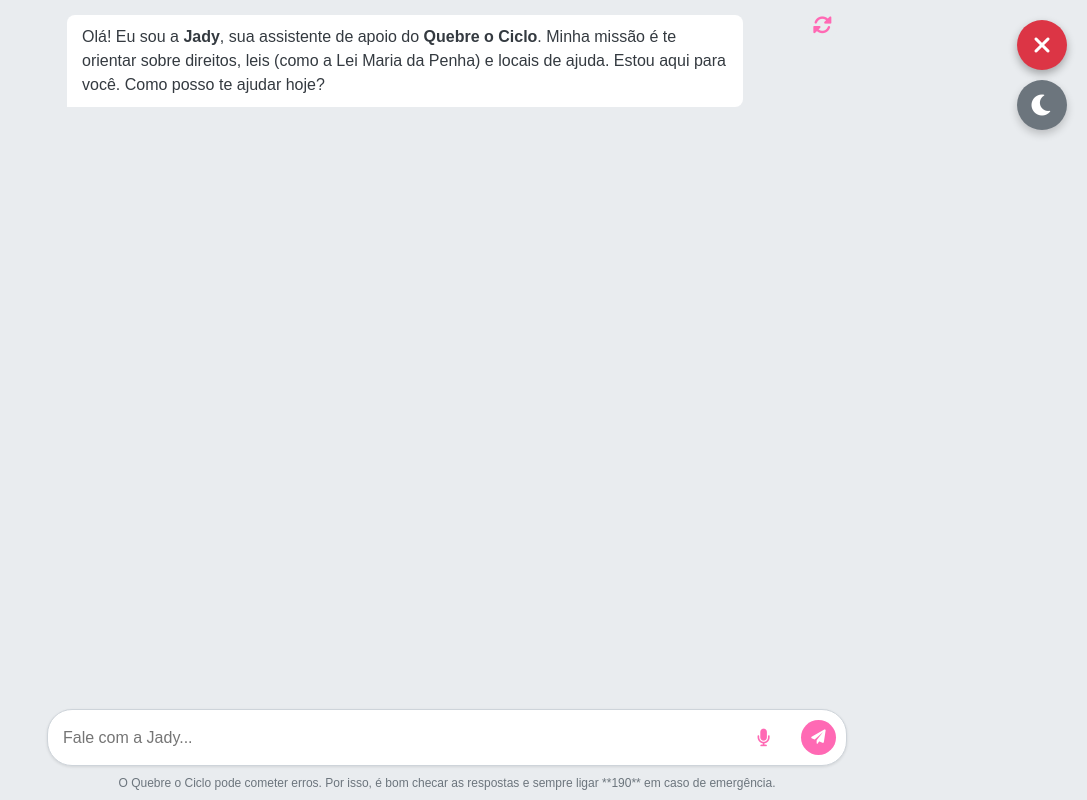
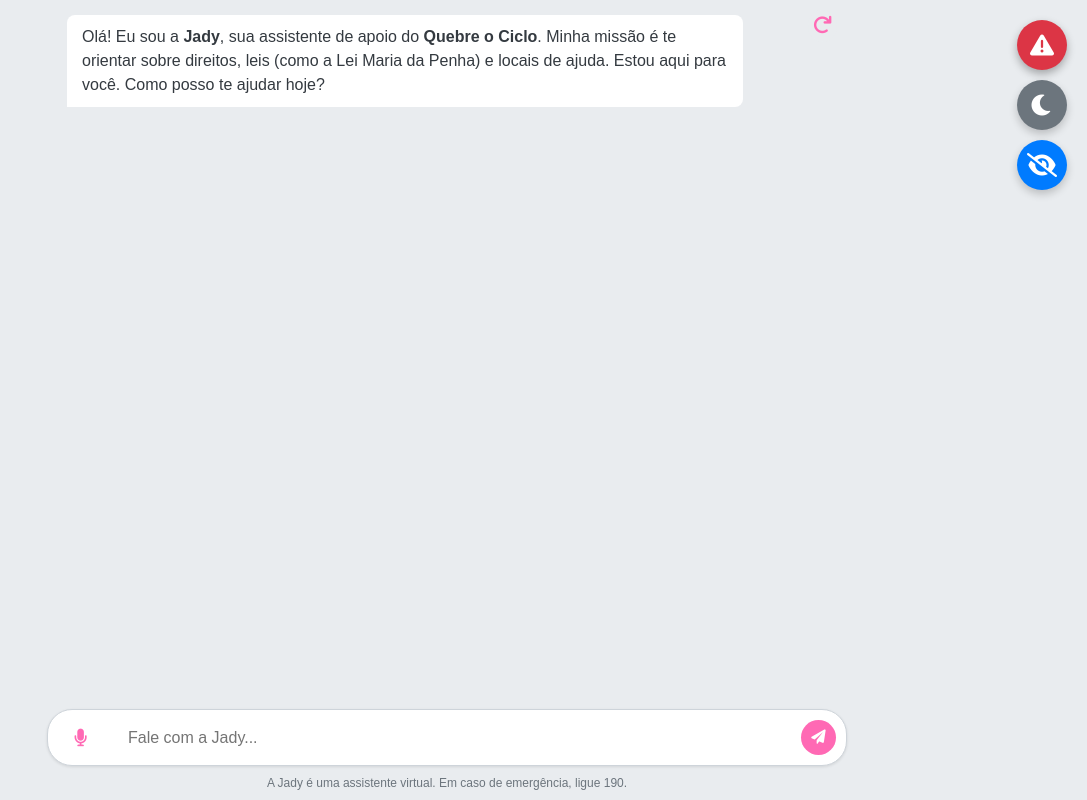
Before and after one commit to pablohsalves/quebre-o-ciclo-ia, a Flask app: page / in a window 1280 px wide. Shown: the whole page, without its empty margins (193-1280 px from the left). Run offline with Flask 3, Linux system fonts and the light colour scheme.

Commit message:
feat: Implementação completa de TTS, Ocultar Histórico Rápido e Confirmação de Pânico.

```diff
--- a/static/script.js
+++ b/static/script.js
@@ -5,6 +5,7 @@
 let isDarkMode = localStorage.getItem('darkMode') === 'enabled';
 
 // --- Elementos DOM ---
+const chatContainer = document.getElementById('chat-container');
 const messagesArea = document.getElementById('messages-area');
 const userInput = document.getElementById('user-input');
 const sendButton = document.getElementById('send-button');
@@ -12,8 +13,9 @@
 const panicButton = document.getElementById('panic-button');
 const darkModeToggle = document.getElementById('dark-mode-toggle');
 const micWrapper = document.getElementById('mic-wrapper');
+const hideHistoryToggle = document.getElementById('hide-history-toggle');
 
-// --- Configuração do Reconhecimento de Voz ---
+// --- Configuração do Reconhecimento de Voz (Microfone) ---
 const SpeechRecognition = window.SpeechRecognition || window.webkitSpeechRecognition;
 let recognition = null;
 let isListening = false;
@@ -25,7 +27,7 @@
 
     recognition.onstart = function() {
         isListening = true;
-        micWrapper.classList.add('listening'); // ADICIONA A CLASSE PARA O EFEITO VISUAL
+        micWrapper.classList.add('listening');
         userInput.placeholder = 'Ouvindo... Clique para parar.';
     };
 
@@ -33,22 +35,18 @@
         const transcript = event.results[0][0].transcript;
         userInput.value = transcript;
         sendMessage();
-        // O recognition.stop() é chamado implicitamente após o resultado.
-        // O onend será chamado em seguida para limpar os estados.
     };
 
     recognition.onerror = function(event) {
         console.error('Erro de reconhecimento de voz:', event.error);
-        // Garante que a gravação pare em caso de erro.
         if (isListening) {
              recognition.stop();
         }
     };
 
     recognition.onend = function() {
-        // ESSA FUNÇÃO É CRÍTICA E GARANTE A LIMPEZA VISUAL
         isListening = false;
-        micWrapper.classList.remove('listening'); // REMOVE A CLASSE DO EFEITO VISUAL
+        micWrapper.classList.remove('listening');
         userInput.placeholder = 'Fale com a Jady...';
     };
 } else {
@@ -58,16 +56,12 @@
     }
 }
 
-// FUNÇÃO TOGGLE REFORÇADA: Controla o LIGA/DESLIGA e o clique para PARAR
 function toggleListening() {
     if (!recognition) return;
 
     if (isListening) {
-        // Se estiver ouvindo (circulo vermelho), um clique deve PARAR a gravação.
-        // O onend será chamado em seguida para limpar o estado.
         recognition.stop();
     } else {
-        // Se não estiver ouvindo, começa a gravação.
         try {
             recognition.start();
         } catch (e) {
@@ -76,7 +70,24 @@
     }
 }
 
-// --- Funções de Renderização e Lógica do Chat (Mantido) ---
+// --- Funções de Renderização e Lógica do Chat ---
+
+/**
+ * Função para falar o texto (Text-to-Speech - TTS)
+ * @param {string} text O texto a ser lido em voz alta.
+ */
+function speakText(text) {
+    if ('speechSynthesis' in window) {
+        const utterance = new SpeechSynthesisUtterance(text.replace(/\*\*/g, ''));
+        utterance.lang = 'pt-BR';
+        window.speechSynthesis.cancel();
+        window.speechSynthesis.speak(utterance);
+    } else {
+        console.warn('Text-to-Speech não suportado neste navegador.');
+    }
+}
+
+
 function displayMessage(role, text) {
     const messageDiv = document.createElement('div');
     messageDiv.className = `message ${role}-message`;
@@ -90,30 +101,58 @@
     text = text.replace(/\n/g, '<br>');
     return text;
 }
-function addAiFeedbackButtons(messageDiv) {
-    const feedbackDiv = document.createElement('div');
+
+/**
+ * Função que adiciona o botão TTS e os botões de Feedback
+ */
+function addAiTtsAndFeedback(messageDiv, aiResponseText) {
+    const actionDiv = document.createElement('div');
+    actionDiv.className = 'ai-actions';
+
+    // 1. Botão TTS (Leitura em Voz Alta)
+    const ttsButton = document.createElement('i');
+    ttsButton.className = 'fas fa-volume-up tts-button';
+    ttsButton.title = 'Ouvir resposta';
+    ttsButton.onclick = () => speakText(aiResponseText);
+    actionDiv.appendChild(ttsButton);
+
+    // 2. Botões de Feedback
+    const feedbackDiv = document.createElement('span');
     feedbackDiv.className = 'feedback-buttons';
     feedbackDiv.innerHTML = `<i class="fas fa-thumbs-up" data-feedback="positivo"></i><i class="fas fa-thumbs-down" data-feedback="negativo"></i>`;
-    messageDiv.appendChild(feedbackDiv);
+    actionDiv.appendChild(feedbackDiv);
+
+    messageDiv.appendChild(actionDiv);
 }
+
 function handleFeedbackClick(event) {
     const icon = event.target;
-    if (!icon.matches('.feedback-buttons i')) return;
+    if (!icon.matches('.ai-actions .feedback-buttons i')) return;
+
+    if ('speechSynthesis' in window) {
+        window.speechSynthesis.cancel();
+    }
+
     const feedbackType = icon.dataset.feedback;
     const feedbackButtons = icon.closest('.feedback-buttons');
     if (feedbackButtons.classList.contains('disabled')) return;
+
     feedbackButtons.classList.add('disabled');
     feedbackButtons.querySelectorAll('i').forEach(i => { i.style.color = '#ccc'; i.style.cursor = 'default'; i.style.pointerEvents = 'none'; });
     icon.style.color = feedbackType === 'positivo' ? '#28a745' : '#dc3545';
     icon.style.fontWeight = 'bold';
+
     sendFeedback(feedbackType);
+
     const thanksMessage = document.createElement('span');
     thanksMessage.textContent = ' Obrigado pelo feedback!';
     thanksMessage.style.marginLeft = '10px';
     thanksMessage.style.fontSize = '0.9em';
-    icon.parentNode.parentNode.appendChild(thanksMessage);
+
+    icon.closest('.ai-actions').appendChild(thanksMessage);
 }
 function sendFeedback(feedbackType) {
+    // A chamada ao servidor para registro de feedback
     fetch('/feedback', {
         method: 'POST',
         headers: { 'Content-Type': 'application/json' },
@@ -124,6 +163,10 @@
     .catch(error => console.error('Erro ao enviar feedback:', error));
 }
 async function sendMessage() {
+    if ('speechSynthesis' in window) {
+        window.speechSynthesis.cancel();
+    }
+
     const message = userInput.value.trim();
     if (!message) return;
     userInput.value = '';
@@ -146,7 +189,10 @@
         const aiMessageDiv = displayMessage('ai', aiResponse);
         chatHistory.push({ role: "model", parts: [{ text: aiResponse }] });
         lastAiResponseText = aiResponse;
-        addAiFeedbackButtons(aiMessageDiv);
+
+        // CHAMA A FUNÇÃO QUE ADICIONA TTS + FEEDBACK
+        addAiTtsAndFeedback(aiMessageDiv, aiResponse);
+
     } catch (error) {
         console.error('Erro ao comunicar com o servidor:', error);
         messagesArea.removeChild(typingMessage);
@@ -158,6 +204,10 @@
     }
 }
 function resetChat() {
+    if ('speechSynthesis' in window) {
+        window.speechSynthesis.cancel();
+    }
+
     if (confirm('Tem certeza que deseja começar uma nova conversa? O histórico será perdido.')) {
         chatHistory = [];
         messagesArea.innerHTML = '';
@@ -168,7 +218,41 @@
 }
 
 
-// --- Funções UX/Acessibilidade (Modo Escuro) ---
+// --- Funções UX/Acessibilidade ---
+
+// FUNÇÃO ATUALIZADA: Confirmação do Botão de Pânico
+function handlePanicClick() {
+    if ('speechSynthesis' in window) {
+        window.speechSynthesis.cancel();
+    }
+
+    if (confirm('ATENÇÃO: Você tem certeza que deseja sair imediatamente? O histórico será limpo e você será redirecionada para o Google.')) {
+        window.location.href = 'https://www.google.com';
+    }
+}
+
+// NOVO: Função para Ocultar/Exibir Histórico Rápido
+function toggleHistoryVisibility() {
+    chatContainer.classList.toggle('hidden-history');
+    const icon = hideHistoryToggle.querySelector('i');
+
+    if ('speechSynthesis' in window) {
+        window.speechSynthesis.cancel();
+    }
+
+    if (chatContainer.classList.contains('hidden-history')) {
+        hideHistoryToggle.classList.add('active');
+        icon.classList.remove('fa-eye-slash');
+        icon.classList.add('fa-eye');
+        hideHistoryToggle.title = 'Exibir Histórico';
+    } else {
+        hideHistoryToggle.classList.remove('active');
+        icon.classList.remove('fa-eye');
+        icon.classList.add('fa-eye-slash');
+        hideHistoryToggle.title = 'Ocultar Histórico Rápido';
+    }
+}
+
 function applyDarkMode(enable) {
     if (!darkModeToggle) return;
 
@@ -190,10 +274,6 @@
     localStorage.setItem('darkMode', isDarkMode ? 'enabled' : 'disabled');
 }
 
-function handlePanicClick() {
-    window.location.href = 'https://www.google.com';
-}
-
 function initializeApp() {
     applyDarkMode(isDarkMode);
     addInitialMessage();
@@ -213,18 +293,22 @@
     sendButton.addEventListener('click', sendMessage);
     resetButton.addEventListener('click', resetChat);
     panicButton.addEventListener('click', handlePanicClick);
+    // O listener de feedback deve ser no messagesArea para capturar cliques nos botões recém-criados
     messagesArea.addEventListener('click', handleFeedbackClick);
 
     // Listener Crítico do Modo Escuro
     if (darkModeToggle) {
         darkModeToggle.addEventListener('click', toggleDarkMode);
-    } else {
-        console.error("Erro: O elemento darkModeToggle não foi encontrado no DOM.");
     }
 
-    // Listener ATUALIZADO para o microfone
+    // Listener Microfone
     if (micWrapper) {
         micWrapper.addEventListener('click', toggleListening);
+    }
+
+    // NOVO Listener Ocultar Histórico
+    if (hideHistoryToggle) {
+        hideHistoryToggle.addEventListener('click', toggleHistoryVisibility);
     }
 
     // Listener do Enter
--- a/static/style.css
+++ b/static/style.css
@@ -59,6 +59,8 @@
     border-radius: 8px;
     max-width: 85%;
     line-height: 1.5;
+    /* Adiciona transição para o efeito de ocultar/exibir */
+    transition: opacity 0.3s, height 0.3s, padding 0.3s, margin 0.3s;
 }
 .user-message {
     background-color: #ff69b4;
@@ -85,7 +87,7 @@
     50% { opacity: 0.2; }
 }
 
-/* Feedback Buttons */
+/* Feedback Buttons (Estilo Antigo) */
 .feedback-buttons {
     margin-top: 5px;
     font-size: 0.9em;
@@ -221,7 +223,7 @@
 }
 
 /* ------------------------------------------- */
-/* --- NOVOS ESTILOS REFORÇADOS MICROFONE ATIVO --- */
+/* --- ESTILOS DO MICROFONE ATIVO (PULSANDO) --- */
 /* ------------------------------------------- */
 
 /* Define a animação de pulsação */
@@ -239,21 +241,17 @@
 
 /* Estilo para o microfone quando está ATIVO (Ouvindo) */
 #mic-wrapper.listening {
-    color: white !important; /* FORÇA O ÍCONE A FICAR BRANCO */
-    background-color: #dc3545 !important; /* FORÇA O FUNDO VERMELHO */
+    color: white !important;
+    background-color: #dc3545 !important;
     border-radius: 50%;
     width: 35px;
     height: 35px;
-
     display: flex;
     align-items: center;
     justify-content: center;
     position: relative;
     padding: 0;
-
-    /* Aplica o efeito de pulsação */
     animation: pulse 1.5s infinite;
-    /* Ajuste de margem (se houver padding extra) */
     margin-right: 15px;
 }
 
@@ -261,11 +259,84 @@
 #mic-wrapper.listening i {
     position: relative;
     z-index: 2;
-    color: white !important; /* REFORÇA A COR BRANCA DO ÍCONE */
+    color: white !important;
 }
 
 
-/* --- Estilos do Modo Escuro (DARK MODE) --- */
+/* ------------------------------------------- */
+/* --- NOVOS ESTILOS PARA FASE 2 (TTS & Ocultar Histórico) --- */
+/* ------------------------------------------- */
+
+/* --- 1. Ocultar Histórico Rápido --- */
+
+#hide-history-toggle {
+    position: fixed;
+    top: 140px;
+    right: 20px;
+    width: 50px;
+    height: 50px;
+    background-color: #007bff;
+    color: white;
+    border-radius: 50%;
+    display: flex;
+    align-items: center;
+    justify-content: center;
+    cursor: pointer;
+    box-shadow: 0 4px 8px rgba(0, 0, 0, 0.2);
+    font-size: 1.5em;
+    z-index: 998;
+    transition: background-color 0.3s;
+}
+
+#hide-history-toggle.active {
+    background-color: #28a745; /* Fica verde quando o histórico está escondido */
+}
+
+/* Regra CRÍTICA para ocultar as mensagens */
+#chat-container.hidden-history #messages-area .message {
+    opacity: 0 !important;
+    height: 0 !important;
+    padding-top: 0 !important;
+    padding-bottom: 0 !important;
+    margin: 0 !important;
+    overflow: hidden;
+    transition: opacity 0.3s, height 0.3s, padding 0.3s, margin 0.3s;
+}
+
+/* --- 2. Leitura em Voz Alta (TTS) e Feedback --- */
+
+/* Wrapper para o botão TTS e Feedback (garante alinhamento horizontal) */
+.ai-actions {
+    display: flex;
+    align-items: center;
+    justify-content: flex-start;
+    margin-top: 10px;
+    padding-top: 5px;
+    border-top: 1px solid rgba(0, 0, 0, 0.1); /* Separador sutil */
+}
+
+/* Estilo para o Botão TTS */
+.tts-button {
+    cursor: pointer;
+    margin-right: 15px;
+    color: #007bff; /* Azul para se destacar */
+    font-size: 1em;
+    transition: color 0.1s;
+}
+.tts-button:hover {
+    color: #0056b3;
+}
+
+/* Ajuste do feedback para ficar alinhado */
+.ai-actions .feedback-buttons {
+    margin-top: 0;
+    padding-top: 0;
+}
+
+
+/* --- 3. Estilos do Modo Escuro (DARK MODE) e Responsividade --- */
+
+/* Estilos do Modo Escuro */
 body.dark-mode {
     background-color: #121212;
     color: #f1f1f1;
@@ -302,9 +373,14 @@
     background-color: #f1f1f1;
     color: #1e1e1e;
 }
+body.dark-mode .ai-actions {
+    border-top: 1px solid rgba(255, 255, 255, 0.1);
+}
+body.dark-mode .tts-button {
+    color: #4da6ff;
+}
 
-
-/* --- Correção Responsiva (Mobile) --- */
+/* Correção Responsiva (Mobile) */
 @media (max-width: 850px) {
     #chat-container {
         margin: 0;
@@ -317,12 +393,13 @@
     #input-area {
         margin: 0 10px 5px 10px;
     }
-    /* Ajuste fino dos botões flutuantes para mobile (mantido) */
+    /* Botões Flutuantes Mobile */
     #panic-button { top: 10px; right: 10px; width: 40px; height: 40px; font-size: 1.3em; }
     #dark-mode-toggle { top: 60px; right: 10px; width: 40px; height: 40px; font-size: 1.2em; }
+    #hide-history-toggle { top: 110px; right: 10px; width: 40px; height: 40px; font-size: 1.2em; }
     #disclaimer-bottom { padding: 5px 10px 10px; }
 
-    /* Ajuste do microfone em modo listening no mobile, se necessário. */
+    /* Microfone Mobile */
     #mic-wrapper.listening {
         width: 30px;
         height: 30px;
--- a/templates/index.html
+++ b/templates/index.html
@@ -4,44 +4,51 @@
     <meta charset="UTF-8">
     <meta name="viewport" content="width=device-width, initial-scale=1.0">
     <title>Jady - Quebre o Ciclo</title>
+    <link rel="canonical" href="sua_url_aqui">
+    <link rel="stylesheet" href="{{ url_for('static', filename='style.css') }}">
     <link rel="stylesheet" href="https://cdnjs.cloudflare.com/ajax/libs/font-awesome/6.0.0-beta3/css/all.min.css">
-    <link rel="stylesheet" href="{{ url_for('static', filename='style.css') }}">
 </head>
 <body>
 
-    <div id="panic-button" title="Botão de Pânico - Sair Rápido">
-        <i class="fas fa-times"></i>
+    <div id="panic-button" title="Sair Imediatamente (Emergência)">
+        <i class="fas fa-exclamation-triangle"></i>
     </div>
 
-    <div id="dark-mode-toggle" title="Alternar Modo Escuro">
+    <div id="dark-mode-toggle" title="Modo Escuro">
         <i class="fas fa-moon"></i>
     </div>
 
+    <div id="hide-history-toggle" class="floating-button" title="Ocultar Histórico Rápido">
+        <i class="fas fa-eye-slash"></i>
+    </div>
+
     <div id="chat-container">
+
         <div id="messages-area">
             <div id="reset-button" title="Nova Conversa">
-                <i class="fas fa-sync-alt"></i>
+                <i class="fas fa-redo"></i>
             </div>
-        </div>
+            </div>
 
-        </div>
+    </div>
 
     <div id="footer-fixed-container">
         <div id="input-area">
 
-            <input type="text" id="user-input" placeholder="Fale com a Jady...">
-
-            <div id="mic-wrapper" title="Usar Microfone">
+            <div id="mic-wrapper" title="Falar (Reconhecimento de Voz)">
                 <i class="fas fa-microphone"></i>
             </div>
+
+            <input type="text" id="user-input" placeholder="Fale com a Jady..." autocomplete="off">
 
             <div id="send-button" title="Enviar Mensagem">
                 <i class="fas fa-paper-plane"></i>
             </div>
+
         </div>
 
         <div id="disclaimer-bottom">
-            O Quebre o Ciclo pode cometer erros. Por isso, é bom checar as respostas e sempre ligar **190** em caso de emergência.
+            A Jady é uma assistente virtual. Em caso de emergência, ligue 190.
         </div>
     </div>
 
```
